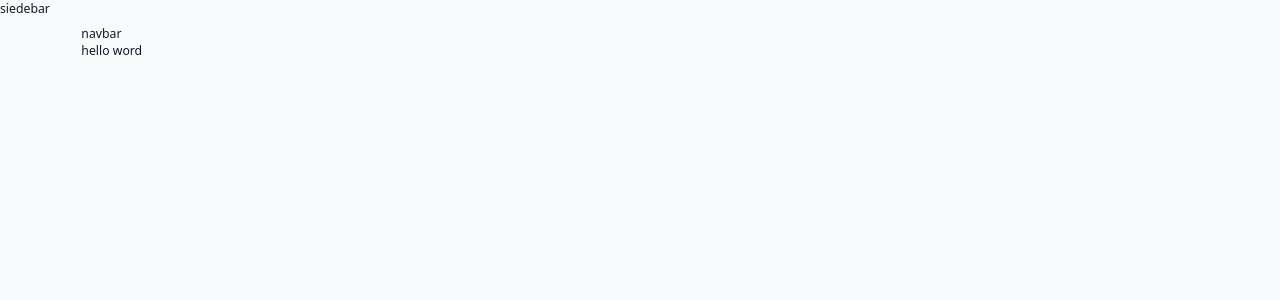
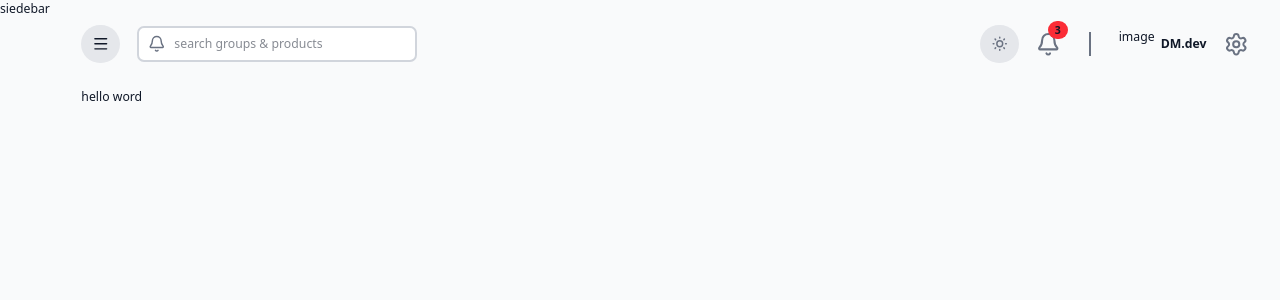
Before and after one commit to DM-dev37/ManagDashbord, a Next.js app: page / in a window 1280 px wide. Shown: the top 300 px of the page. Built offline with nearby package versions, Linux system fonts and the light colour scheme.

Commit message:
navbar mise a jour

```diff
--- a/app/(components)/Navbar/navbar.tsx
+++ b/app/(components)/Navbar/navbar.tsx
@@ -1,5 +1,56 @@
+"use client";
+
+import { Bell, Menu, Settings, SunMedium } from "lucide-react";
+import Link from "next/link";
 import React from "react";
 
 export default function Navbar() {
-  return <div>navbar</div>;
+  return (
+    <div className="flex justify-between items-center w-full mb-7">
+      {/* Lett side */}
+      <div className="flex justify-center items-center gap-5">
+        <button
+          className="p-3 bg-gray-200 rounded-full hover:bg-blue-300"
+          onClick={() => {}}
+        >
+          <Menu className="size-5" />
+        </button>
+        <div className="relative">
+          <input
+            type="search"
+            placeholder="search groups & products"
+            className="pl-10 pr-4 py-2 w-50 md:w-80 border-2 border-gray-300 bg-white rounded-lg focus:outline-none focus:border-blue-500"
+          />
+          <div className="absolute inset-y-0 left-0 pl-3 flex items-center pointer-events-none">
+            <Bell className="text-gray-500 size-5" />
+          </div>
+        </div>
+      </div>
+
+      {/* right side */}
+      <div className="flex items-center justify-between gap-5">
+        <div className="hidden md:flex justify-between items-center gap-5">
+          <div className="">
+            <button className="p-3 bg-gray-200 rounded-full" onClick={() => {}}>
+              <SunMedium className="size-5 text-gray-500 cursor-pointer " />
+            </button>
+          </div>
+          <div className="relative">
+            <Bell className="size-7 cursor-pointer text-gray-500 " />
+            <span className="absolute -top-3 -right-2 inline-flex items-center py-1 px-2 text-xs font-semibold leading-none bg-red-500 rounded-full">
+              3
+            </span>
+          </div>
+          <hr className="w-0 h-7 border-l-2 border-gray-500 mx-3" />
+          <div className="flex items-center gap-3 cursor-pointer">
+            <div className="w-9 h-9">image</div>
+            <span className="font-semibold">DM.dev</span>
+          </div>
+        </div>
+        <Link href="/setting">
+          <Settings className="size-7 cursor-pointed text-gray-500 " />
+        </Link>
+      </div>
+    </div>
+  );
 }
--- a/package.json
+++ b/package.json
@@ -15,6 +15,7 @@
     "@mui/x-data-grid": "^8.27.4",
     "axios": "^1.13.6",
     "lucide": "^0.577.0",
+    "lucide-react": "^0.577.0",
     "next": "16.1.6",
     "numeral": "^2.0.6",
     "react": "^19.2.3",
```
Also changed, not shown: 1 other file (tests, documents, lock files or other folders).
